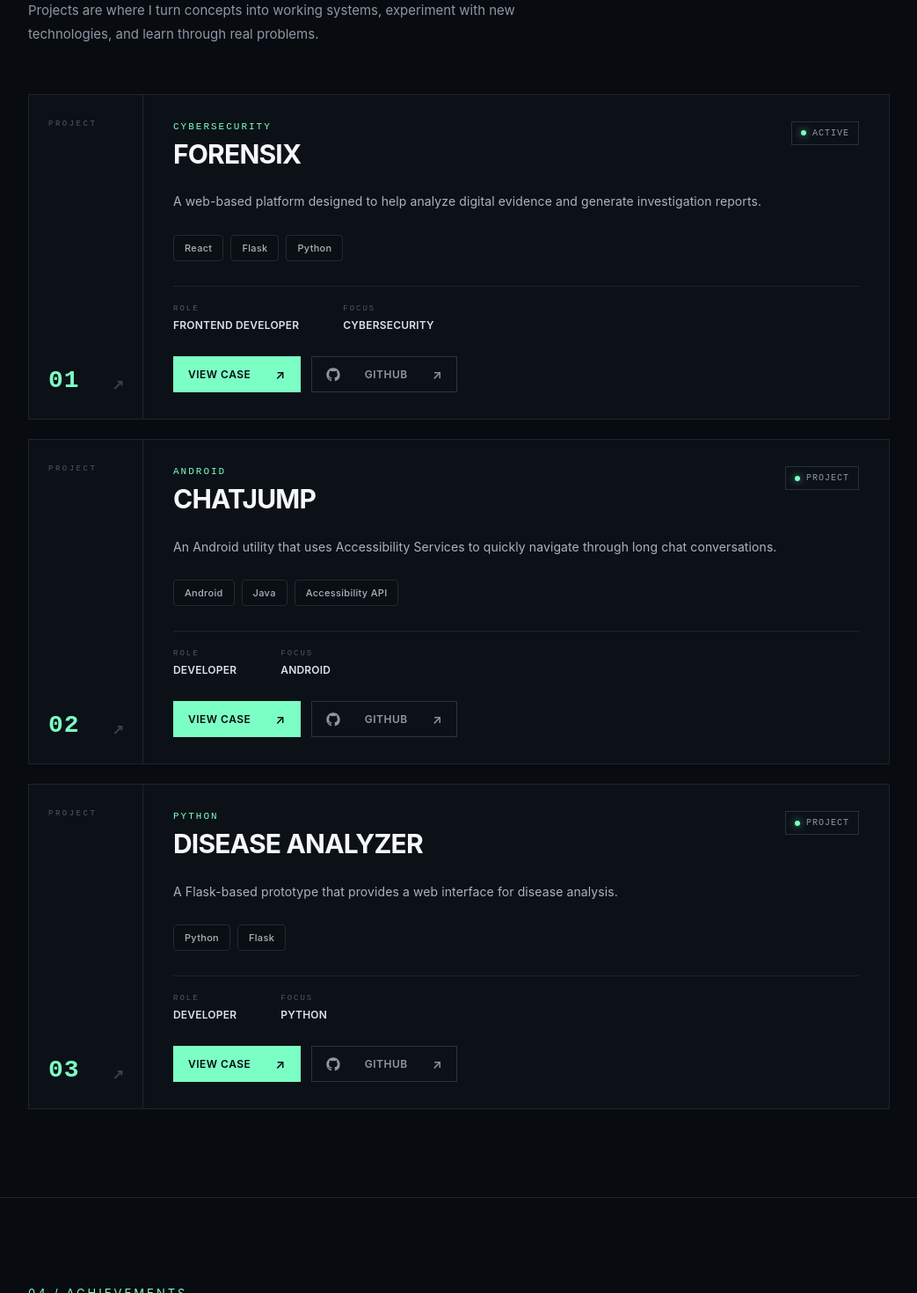
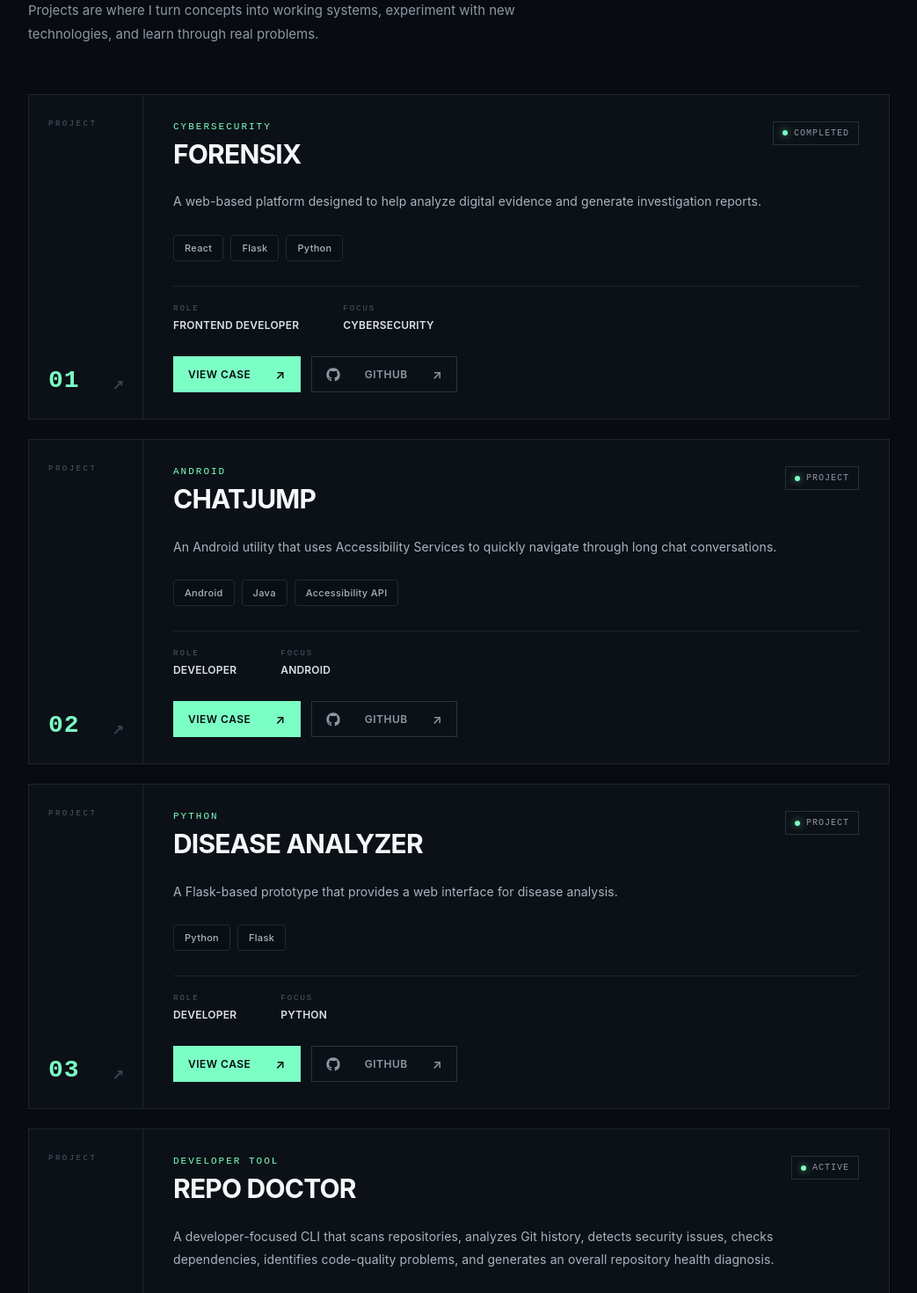
Before and after one commit to haameedsm-ops/My-Portfolio, a React (Vite) app: page / in a window 1280 px wide. Shown: the part 3420-4890 px from the top of the page at 88% size, without its empty margins (118-1161 px from the left). Built offline with nearby package versions, Linux system fonts and the light colour scheme; no server answers.

Commit message:
Sync latest main changes into optimization branch: src/data/projects.js

```diff
--- a/src/data/projects.js
+++ b/src/data/projects.js
@@ -1,7 +1,7 @@
 const projects = {
   forensix: {
     name: "FORENSIX",
-    status: "ACTIVE",
+    status: "COMPLETED",
     type: "CYBERSECURITY",
     role: "FRONTEND DEVELOPER",
     stack: "React / Flask / Python",
@@ -14,7 +14,7 @@ const projects = {
       "A web-based platform designed to help analyze digital evidence and generate investigation reports.",
 
     learning:
-      "React architecture, API integration, report generation, GitHub collaboration, and cybersecurity workflows."
+      "React architecture, API integration, report generation, GitHub collaboration, and cybersecurity workflows.",
   },
 
   chatjump: {
@@ -32,7 +32,7 @@ const projects = {
       "An Android utility that uses Accessibility Services to quickly navigate through long chat conversations.",
 
     learning:
-      "Android Accessibility Services, gesture handling, background behavior, and mobile UI development."
+      "Android Accessibility Services, gesture handling, background behavior, and mobile UI development.",
   },
 
   diseaseAnalyzer: {
@@ -50,8 +50,26 @@ const projects = {
       "A Flask-based prototype that provides a web interface for disease analysis.",
 
     learning:
-      "Flask routing, frontend-backend communication, form handling, and Python web development."
-  }
+      "Flask routing, frontend-backend communication, form handling, and Python web development.",
+  },
+
+  repoDoctor: {
+    name: "REPO DOCTOR",
+    status: "ACTIVE",
+    type: "DEVELOPER TOOL",
+    role: "DEVELOPER",
+    stack: "Python / Git / OSV API",
+    github: "https://github.com/haameedsm-ops/Repo-doc",
+
+    problem:
+      "Understanding the health, security, quality, and dependency state of a software repository can require checking many things manually.",
+
+    solution:
+      "A developer-focused CLI that scans repositories, analyzes Git history, detects security issues, checks dependencies, identifies code-quality problems, and generates an overall repository health diagnosis.",
+
+    learning:
+      "Python CLI development, Git analysis, dependency scanning, vulnerability detection, code-quality analysis, repository metrics, and developer tooling.",
+  },
 };
 
 export default projects;
```
